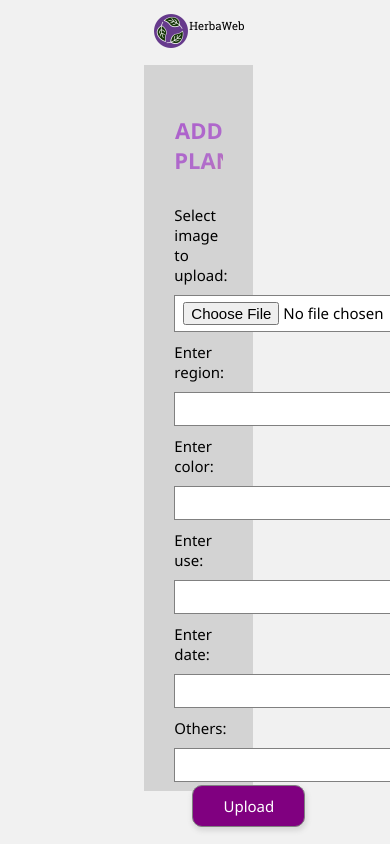
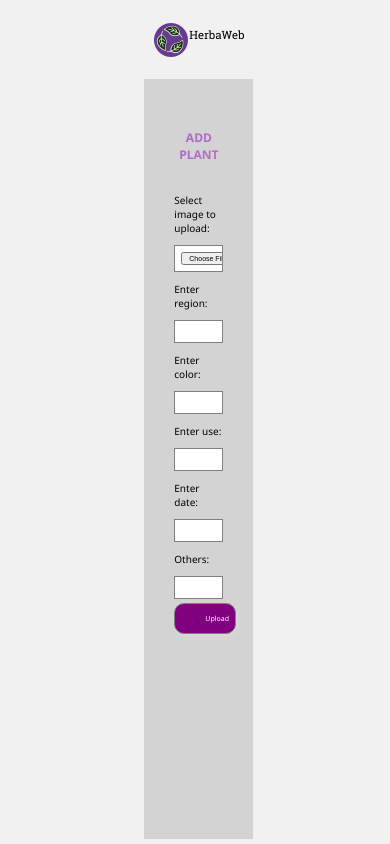
Before and after one commit to paulscutaru/Plant-Web-Organizer, a PHP site: page /manage.html in a window 390 px wide. Run offline with PHP 8.4, Linux system fonts and the light colour scheme.

Commit message:
Made home.html and manage.html responsive

```diff
--- a/albums.html
+++ b/albums.html
@@ -7,7 +7,7 @@
 	<meta name="viewport" content="width=device-width, initial-scale=1">
 	<link rel="stylesheet" href="style.css">
 </head>
-<body class="light-grey content" style="max-width:1600px">
+<body class="light-grey content">
 <nav>
 		<div>
 			<img src="images/icon.png" alt="icon.png"  class="icon">
--- a/manage.html
+++ b/manage.html
@@ -7,7 +7,7 @@
 	<meta name="viewport" content="width=device-width, initial-scale=1">
 	<link rel="stylesheet" href="style.css">
 </head>
-<body class="light-grey content" style="max-width:1600px">
+<body class="light-grey content" >
 
 	<!-- Sidebar -->
 
@@ -18,7 +18,7 @@
 	<div class="principal" >
 
 		<!-- Add plants -->
-	<div class="managebox">
+	<div class="managebox center">
         <img src="images/icon.png" alt="icon.png" class="icon avatar">
         <h3>ADD PLANT</h3>
         <form action="home.html" method="post" class="manageform" enctype="multipart/form-data">
--- a/style.css
+++ b/style.css
@@ -1,14 +1,9 @@
 /* Html extract */
-html{box-sizing:border-box}*,*:before,*:after{box-sizing:inherit}
+* { box-sizing: border-box ; margin:10px 0;}
 button,input,select,textarea,optgroup{font:inherit;margin:0}
 
 body{
 	float: left;
-}
-*{
-	font-family:"Segoe UI",Arial,sans-serif;
-	margin:10px 0;
-	font-size: 15px;
 }
 
 h1{
@@ -140,6 +135,7 @@ input[type=text]:hover{
 }
 .scrollable td{
 	width: 10%;
+	height: 10%;
 	border: lightgrey solid 2px;
 }
 
@@ -186,20 +182,23 @@ input[type=text]:hover{
 
 .content{
 	margin-left: auto;
-	margin-right: auto
+	margin-right: auto;
+	font-family:"Segoe UI",Arial,sans-serif;
+
+	font-size: 15px;
 }
 
 .content {
-	max-width: 980px
+	max-width: 980px;
 }
 
 .hide {
 	display: none
 }
-
 .categories {
 	padding: 0 16px;
 }
+
 
 .hover-opacity:hover{
 	opacity: 0.60;
@@ -233,7 +232,6 @@ input[type=text]:hover{
 }
 
 .scrollable{
-	height: 1000px;
 	overflow-x: hidden;
     overflow-x: auto;
     text-align:justify;
@@ -352,13 +350,14 @@ input[type=text]:hover{
 
 .principal{
 	margin-left: 17%;
-	top:45px;
+	top:7%;
 	position: absolute;
 	width: 77%;
 }
 
 .icon{
 	height: 22%;
+	width:11%;
 	left: 1%;
 	position: fixed;
 }
@@ -495,8 +494,9 @@ h3{
 .managebox input{
 	background:white;
 	border:grey 1px solid;
-	padding:6px 8px 6px 8px;
+	padding:6px;
 	text-decoration:none;
+	width: 70%;
 }
 .managebox input[type="submit"]{
 	color:white;
@@ -506,6 +506,7 @@ h3{
 	margin-top: 7%;
 	margin-left: 37%;
 	display: flex;
+	width: 30%;
 }
 
 /*--------------Sidebar Album---------*/
@@ -571,12 +572,6 @@ h3{
 	clear:both;
 }
 
-
-
-
-
-
-
 /*------------Add Album--------------*/
 
 .avataralbum{
@@ -640,3 +635,58 @@ h3{
 	border-top: 6px solid lightgrey;
 	padding-bottom:20px;
 }
+
+@media screen and (max-width: 768px) {
+    .content{
+		width:30%;
+	}
+	.principal{
+		width:70%;
+	}
+	.icon{
+		width: 15%;
+		height: 12%;
+	}
+	.openbtn{
+		width:10%;
+		height:7%;
+	}
+	.section{
+		display:inline-block;
+
+	}
+	.center{
+		text-align: left;
+	}
+	.scrollable img{
+		width: 50px;
+		height: 50px;
+	}
+	.content table,.sidebar a,.sidebar .closebtn{
+		font-size:11px;
+	}
+	.managebox{
+		font-size: 10px;
+		height: 90%;
+	}
+	.managebox .icon{
+		height: 100px;
+		width: 100px;
+	}
+	.managebox input{
+		font-size: 7px;
+		width: 100%;
+	}
+	h3{
+		font-size: 12px;
+	}
+	.managebox input[type="submit"] {
+		margin-left: 0%;
+	}
+}
+
+@media screen and (max-width: 1350px) {
+	.managebox{
+		font-size: 10px;
+	}
+}
```
Also changed, not shown: home.html (+4 -4 lines).
